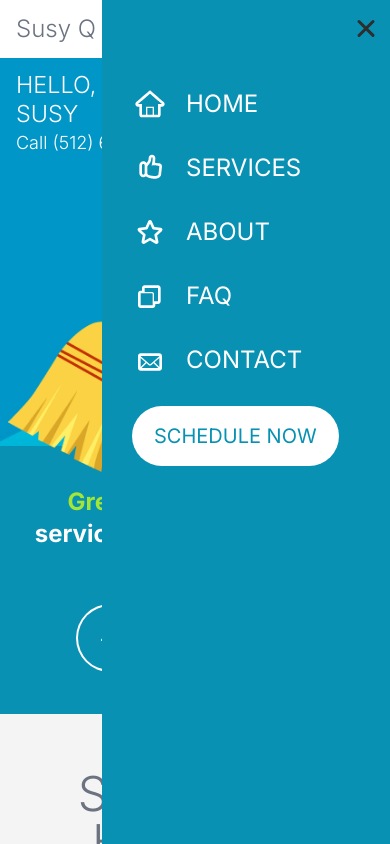
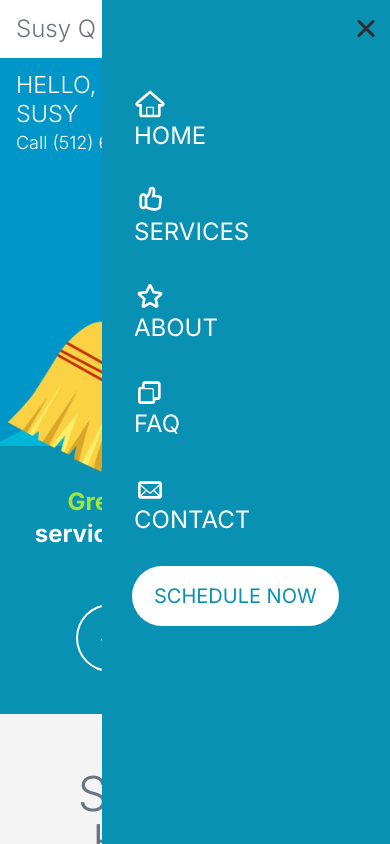
Before and after one commit to oscar-ct/susyq, a Next.js app: page / in a window 390 px wide. Both pictures are taken after a click on the button 367 px from the left and 30 px from the top of the page. Shown: the top 844 px of the page. Built offline with nearby package versions, Linux system fonts and the light colour scheme.

Commit message:
remove props and on click scroll to function style text white

```diff
--- a/src/components/NavbarMobileMenuItem.jsx
+++ b/src/components/NavbarMobileMenuItem.jsx
@@ -1,7 +1,7 @@
 import { motion } from "framer-motion";
 
 
-const NavbarMobileMenuItem = ({ children, textColorClass = "text-white", id, toggle}) => {
+const NavbarMobileMenuItem = ({ children }) => {
     const variants = {
         open: {
             y: 0,
@@ -19,19 +19,17 @@ const NavbarMobileMenuItem = ({ children, textColorClass = "text-white", id, tog
         }
     };
 
-
-    const handleScroll = () => {
-        const element = document.getElementById(id);
-        if (element) {
-            element.scrollIntoView({ behavior: 'smooth', block: "center"});
-        }
-        toggle();
-    };
+    // const handleScroll = () => {
+    //     const element = document.getElementById(id);
+    //     if (element) {
+    //         element.scrollIntoView({ behavior: 'smooth', block: "center"});
+    //     }
+    //     toggle();
+    // };
 
     return (
         <motion.li
-            onClick={handleScroll}
-            className={`mb-8 flex items-center cursor-pointer ${textColorClass}`}
+            className={`mb-8 w-full cursor-pointer text-white`}
             variants={variants}
             whileHover={{ scale: 1.1 }}
             whileTap={{ scale: 0.95 }}
```
